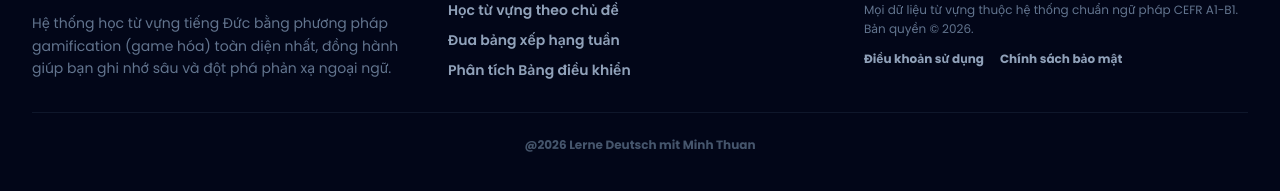
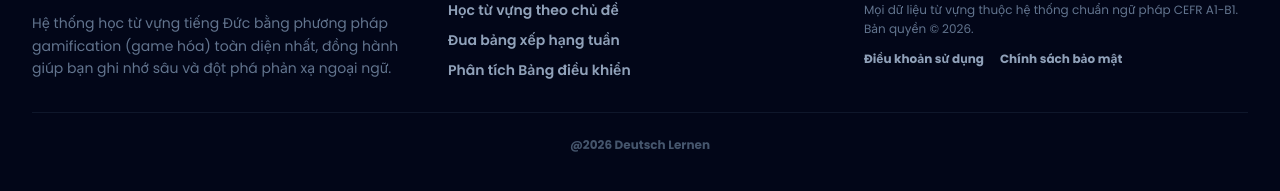
Before and after one commit to minhthuan2001/Deutsch, a React (Vite) app: page / in a window 1280 px wide. Shown: the part 3982-4173 px from the top of the page. Built offline with nearby package versions, Linux system fonts and the light colour scheme; no server answers; the database is empty.

Commit message:
Update App.tsx

```diff
--- a/src/App.tsx
+++ b/src/App.tsx
@@ -849,7 +849,7 @@ export default function App() {
           </div>
         </div>
         <div className="max-w-7xl mx-auto border-t border-slate-900 mt-8 pt-6 text-center text-xs text-slate-600 font-bold">
-          @2026 Lerne Deutsch mit Minh Thuan
+          @2026 Deutsch Lernen
         </div>
       </footer>
     </div>
```
